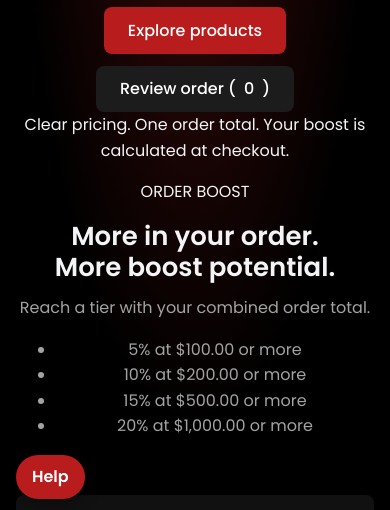
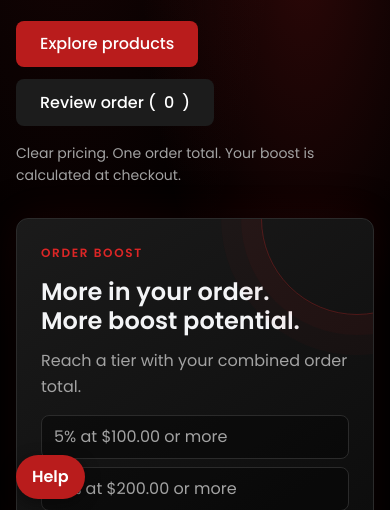
Before and after one commit to StakeReloadXS/xs-web, a website: page products.html in a window 390 px wide. Shown: the part 329-839 px from the top of the page. Drawn offline with Linux system fonts and the light colour scheme.

Commit message:
Add responsive products hero styling

```diff
--- a/assets/css/site.css
+++ b/assets/css/site.css
@@ -186,3 +186,75 @@ pre.summary { background: var(--surface-2); border-radius: var(--radius); paddin
 .chat-panel .btn { width: 100%; justify-content: center; }
 .chat-status { margin: 0; color: var(--muted); font-size: 0.85rem; }
 .chat-status:empty { display: none; }
+
+
+/* Products hero */
+.products-hero {
+  min-height: 0;
+  text-align: left;
+  padding-block: clamp(3.5rem, 8vw, 6rem);
+  background:
+    radial-gradient(ellipse at 78% 22%, rgb(220 38 38 / 0.2), transparent 38%),
+    radial-gradient(ellipse at 18% 0%, rgb(220 38 38 / 0.12), transparent 48%),
+    var(--bg);
+}
+.products-hero .container { max-width: var(--max); }
+.products-hero-grid {
+  display: grid;
+  grid-template-columns: minmax(0, 1.15fr) minmax(17rem, 0.85fr);
+  align-items: center;
+  gap: clamp(2rem, 6vw, 5rem);
+}
+.products-hero-copy { max-width: 42rem; }
+.products-eyebrow, .products-boost-label {
+  color: var(--accent);
+  font-size: 0.75rem;
+  font-weight: 600;
+  letter-spacing: 0.14em;
+  margin-bottom: 1rem;
+}
+.products-eyebrow span { color: var(--muted); padding-inline: 0.35rem; }
+.products-hero h1 { max-width: 12ch; margin-bottom: 1rem; }
+.products-hero .lead { margin: 0; max-width: 38rem; }
+.products-hero-actions { justify-content: flex-start; margin-top: 1.75rem; }
+.products-hero-note { color: var(--muted); font-size: 0.875rem; margin: 1rem 0 0; }
+.products-boost-card {
+  position: relative;
+  overflow: hidden;
+  border: 1px solid var(--line);
+  border-radius: calc(var(--radius) * 1.5);
+  padding: clamp(1.5rem, 4vw, 2.25rem);
+  background: linear-gradient(145deg, rgb(28 28 28 / 0.95), rgb(10 10 10 / 0.98));
+  box-shadow: 0 1.5rem 4rem rgb(0 0 0 / 0.35), 0 0 2.5rem rgb(220 38 38 / 0.08);
+}
+.products-boost-card::after {
+  content: "";
+  position: absolute;
+  width: 12rem;
+  height: 12rem;
+  right: -5rem;
+  top: -6rem;
+  border-radius: 50%;
+  border: 1px solid rgb(220 38 38 / 0.3);
+  box-shadow: 0 0 0 1.25rem rgb(220 38 38 / 0.04), 0 0 0 2.5rem rgb(220 38 38 / 0.03);
+  pointer-events: none;
+}
+.products-boost-card h2 { max-width: 18ch; font-size: clamp(1.5rem, 3vw, 2rem); }
+.products-boost-card > .muted { margin-bottom: 1rem; }
+.products-boost-tiers { list-style: none; margin: 0; padding: 0; display: grid; gap: 0.5rem; }
+.products-boost-tiers li {
+  display: flex;
+  align-items: center;
+  justify-content: space-between;
+  gap: 1rem;
+  min-height: var(--tap);
+  padding: 0.5rem 0.75rem;
+  border: 1px solid var(--line);
+  border-radius: var(--radius);
+  background: rgb(0 0 0 / 0.38);
+}
+.products-boost-tiers li::marker { content: ""; }
+@media (max-width: 48em) {
+  .products-hero-grid { grid-template-columns: minmax(0, 1fr); gap: 2rem; }
+  .products-boost-card { max-width: 36rem; }
+}
```
